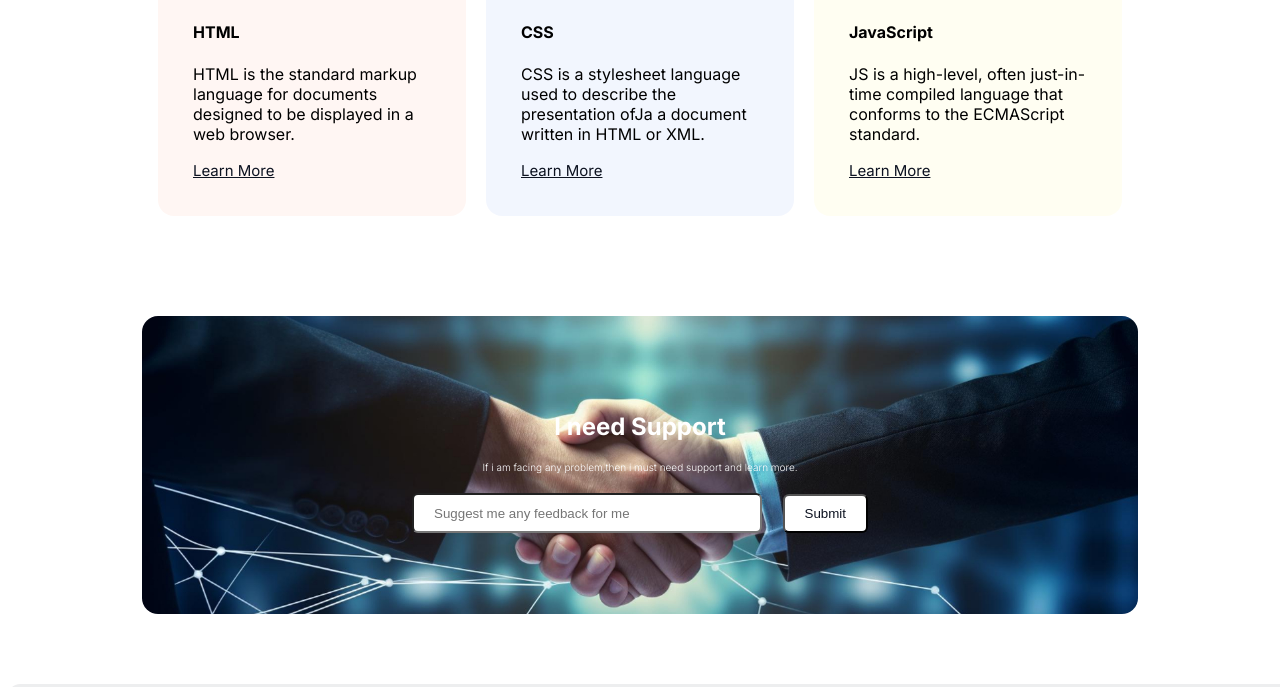
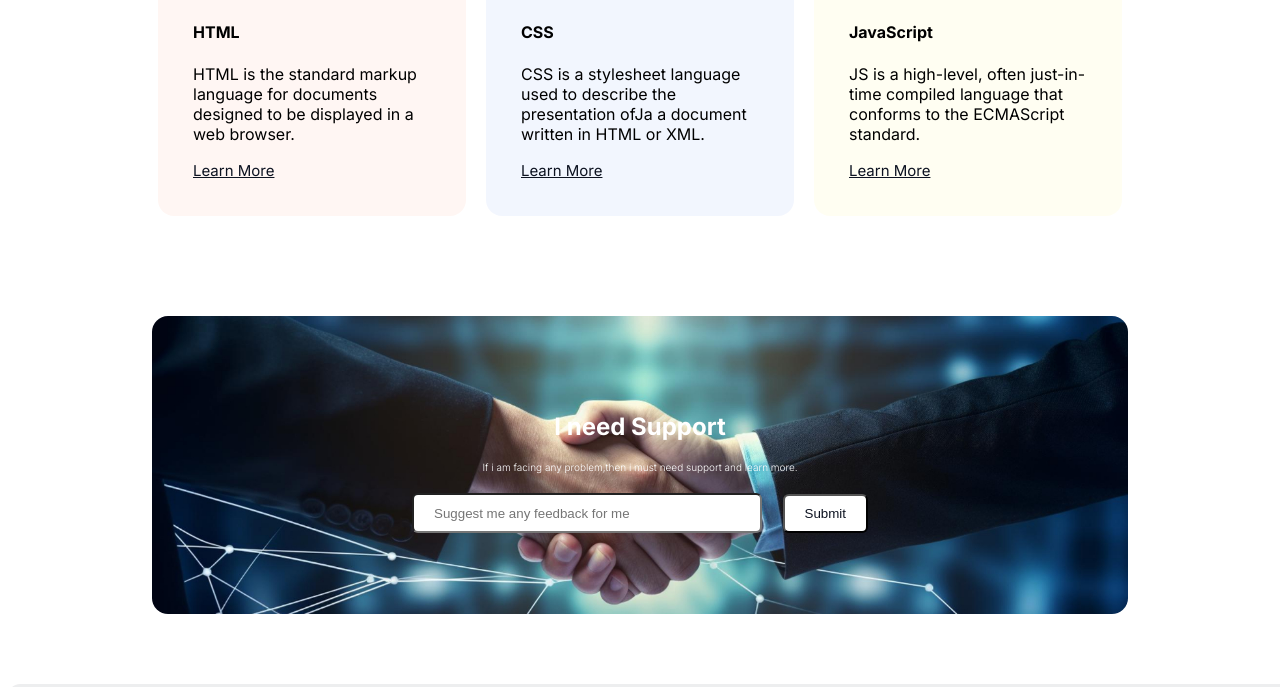
Before and after one commit to rima2787/challenge-begins, a plain HTML site: page index.html in a window 1280 px wide. Shown: the part 3200-3887 px from the top of the page. Drawn offline with Linux system fonts and the light colour scheme.

Commit message:
updated file

```diff
--- a/styles/challenge.css
+++ b/styles/challenge.css
@@ -187,7 +187,6 @@ groups>.left {
 .text-center {
     text-align: center;
 }
-
 .skills-header {
     margin: 70px 0px 0px 0px;
 }
@@ -255,7 +254,7 @@ div a {
 /* support section styles */
 .support {
 
-    width: 900px;
+    width: 880px;
     height: 170px;
     display: flex;
     flex-direction: column;
```
